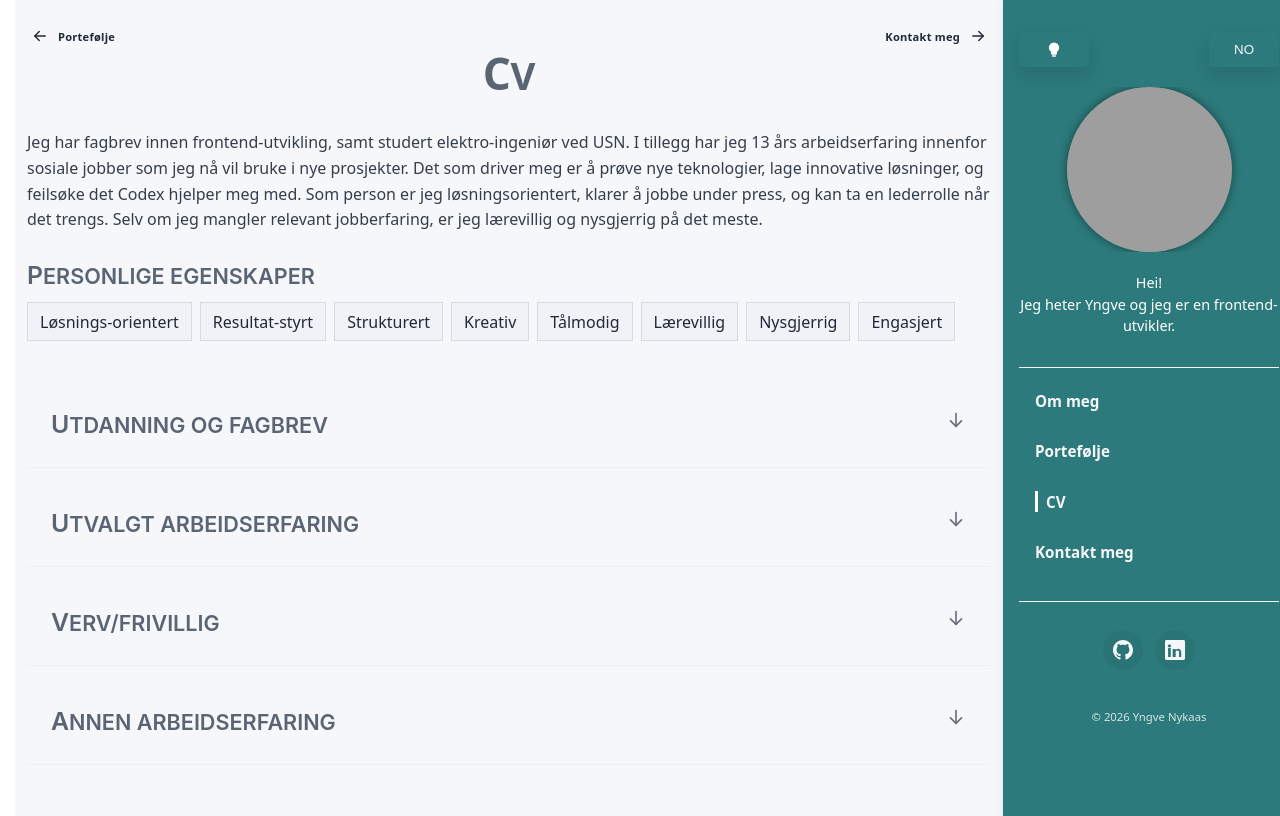
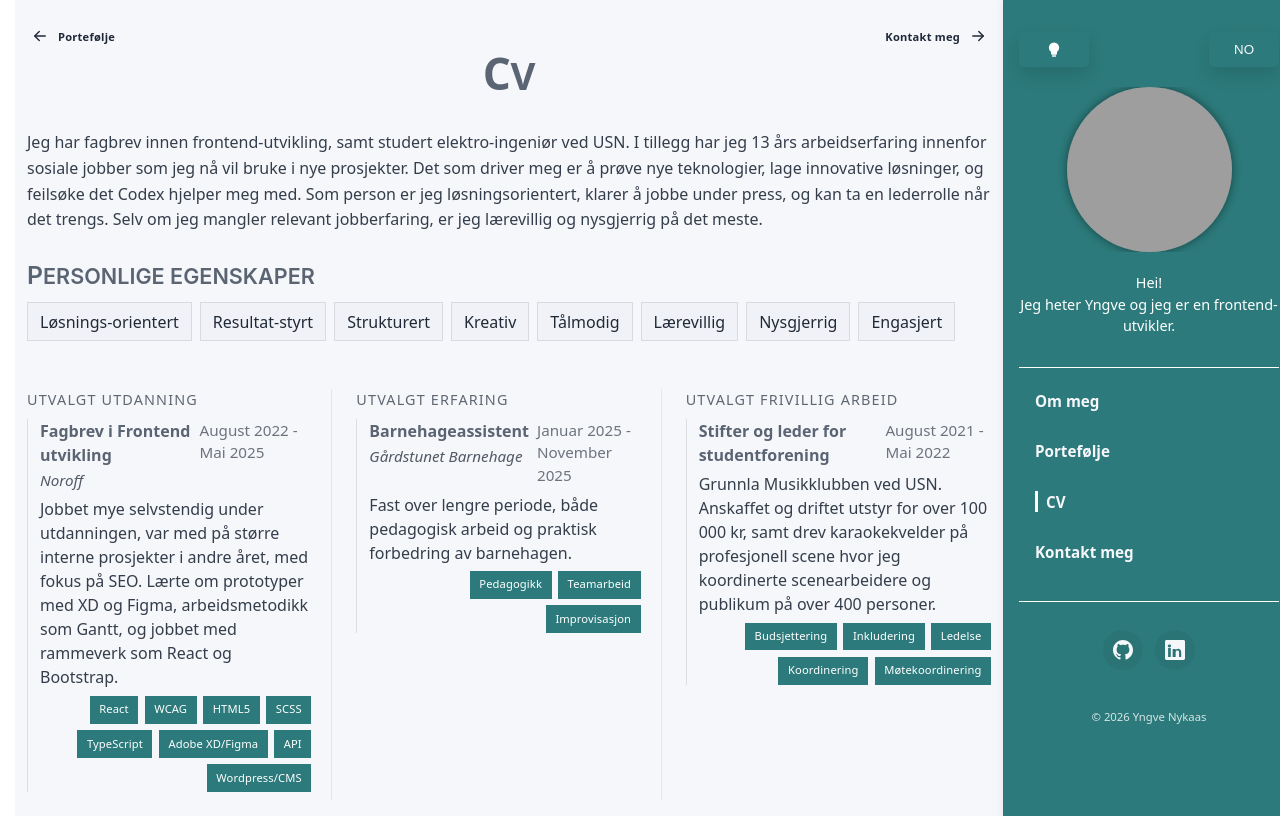
Before and after one commit to YngvN/YngvN.github.io, a React (Vite) app: page /#about in a window 1280 px wide. Both pictures are taken after a click on the button "CV". Built offline with nearby package versions, Linux system fonts and the light colour scheme; grey boxes are pictures that could not be loaded.

Commit message:
Cleaned resume

```diff
--- a/src/pages/about/about.tsx
+++ b/src/pages/about/about.tsx
@@ -89,10 +89,17 @@ const About: React.FC<AboutProps> = ({ language, onNavigate }) => {
     };
 
     const toggleSection = (id: CategoryId) => {
-        setOpenSections((prev) => ({
-            ...prev,
-            [id]: !prev[id],
-        }));
+        setOpenSections((prev) => {
+            const nextState = (Object.keys(prev) as CategoryId[]).reduce(
+                (acc, key) => ({
+                    ...acc,
+                    [key]: false,
+                }),
+                {} as Record<CategoryId, boolean>,
+            );
+            nextState[id] = !prev[id];
+            return nextState;
+        });
     };
 
     const renderCategoryContent = (id: CategoryId) => {
--- a/src/pages/resume/resume.copy.json
+++ b/src/pages/resume/resume.copy.json
@@ -32,7 +32,11 @@
     "sections": [
       {
         "id": "education",
-        "title": "EDUCATION",
+        "title": "OTHER EDUCATION",
+        "chosenTitle": "Chosen Education",
+        "chosenItemIds": [
+          "fe-vocational"
+        ],
         "items": [
           {
             "id": "fe-vocational",
@@ -85,6 +89,10 @@
       {
         "id": "work",
         "title": "CHOSEN EXPERIENCE",
+        "chosenTitle": "Chosen Experience",
+        "chosenItemIds": [
+          "gardstunet"
+        ],
         "items": [
           {
             "id": "gardstunet",
@@ -111,7 +119,11 @@
       },
       {
         "id": "other",
-        "title": "VOLUNTARY WORK",
+        "title": "OTHER VOLUNTARY WORK",
+        "chosenTitle": "Chosen Volunteering",
+        "chosenItemIds": [
+          "musikklubb"
+        ],
         "items": [
           {
             "id": "fadder",
@@ -283,7 +295,11 @@
     "sections": [
       {
         "id": "education",
-        "title": "UTDANNING OG FAGBREV",
+        "title": "ANNEN UTDANNING",
+        "chosenTitle": "Utvalgt utdanning",
+        "chosenItemIds": [
+          "fe-vocational"
+        ],
         "items": [
           {
             "id": "fe-vocational",
@@ -324,11 +340,11 @@
             "end": "Februar 2017",
             "description": "Pedagogikk og didaktikk, samspill og prosjektarbeid som konserter og produksjoner.",
             "skills": [
-              "Cooporation",
-              "Pedagogy",
-              "Didactics",
+              "Samarbeid",
+              "Pedagogikk",
+              "Didaktikk",
               "Logic Pro X",
-              "Various Instruments"
+              "Ulike instrumenter"
             ]
           }
         ]
@@ -336,6 +352,10 @@
       {
         "id": "work",
         "title": "UTVALGT ARBEIDSERFARING",
+        "chosenTitle": "Utvalgt erfaring",
+        "chosenItemIds": [
+          "gardstunet"
+        ],
         "items": [
           {
             "id": "gardstunet",
@@ -345,16 +365,20 @@
             "end": "November 2025",
             "description": "Fast over lengre periode, både pedagogisk arbeid og praktisk forbedring av barnehagen.",
             "skills": [
-              "Pedagogy",
-              "Teamwork",
-              "Improvisation"
+              "Pedagogikk",
+              "Teamarbeid",
+              "Improvisasjon"
             ]
           }
         ]
       },
       {
         "id": "other",
-        "title": "VERV/FRIVILLIG",
+        "title": "ANNET FRIVILLIG ARBEID",
+        "chosenTitle": "Utvalgt frivillig arbeid",
+        "chosenItemIds": [
+          "musikklubb"
+        ],
         "items": [
           {
             "id": "fadder",
@@ -377,11 +401,11 @@
             "end": "Mai 2022",
             "description": "Grunnla Musikklubben ved USN. Anskaffet og driftet utstyr for over 100 000 kr, samt drev karaokekvelder på profesjonell scene hvor jeg koordinerte scenearbeidere og publikum på over 400 personer.",
             "skills": [
-              "Budgeting",
+              "Budsjettering",
               "Inkludering",
-              "Leadership",
-              "Coordination",
-              "Møte-koordinering"
+              "Ledelse",
+              "Koordinering",
+              "Møtekoordinering"
             ]
           },
           {
--- a/src/pages/resume/resume.scss
+++ b/src/pages/resume/resume.scss
@@ -51,6 +51,25 @@
 .resume-section__title::first-letter {
     font-size: 1.15em;
     font-weight: fonts.$font-weight-bold;
+}
+
+.resume-section__chosen-title {
+    margin: 0 0 0.5rem;
+    font-size: 0.9rem;
+    letter-spacing: 0.08em;
+    text-transform: uppercase;
+    color: rgba(colors.color('text'), 0.7);
+}
+
+.resume__chosen {
+    display: grid;
+    gap: 1.5rem;
+    margin: 1.5rem 0;
+}
+
+.resume__chosen-block {
+    padding: 0.5rem 0 0.75rem;
+    border-bottom: 1px solid rgba(colors.color('text'), 0.08);
 }
 
 .resume-group {
@@ -144,6 +163,23 @@
     }
 }
 
+@media (min-width: 900px) {
+    .resume__chosen {
+        grid-template-columns: repeat(3, minmax(0, 1fr));
+    }
+
+    .resume__chosen-block {
+        border-bottom: none;
+        border-right: 1px solid rgba(colors.color('text'), 0.08);
+        padding: 0 1.25rem 0.5rem 0;
+    }
+
+    .resume__chosen-block:last-child {
+        border-right: none;
+        padding-right: 0;
+    }
+}
+
 .resume-divider {
     height: 1px;
     background: rgba(colors.color('text'), 0.08);
@@ -202,6 +238,21 @@ body[data-theme='dark'] {
         color: rgba(colors.color-dark('text'), 0.8);
     }
 
+    .resume-section__chosen-title {
+        color: rgba(colors.color-dark('text'), 0.7);
+    }
+
+    .resume__chosen-block {
+        border-bottom: 1px solid rgba(colors.color-dark('text'), 0.14);
+    }
+
+    @media (min-width: 900px) {
+        .resume__chosen-block {
+            border-bottom: none;
+            border-right: 1px solid rgba(colors.color-dark('text'), 0.14);
+        }
+    }
+
     .resume-divider {
         background: rgba(colors.color-dark('text'), 0.16);
     }
--- a/src/pages/resume/resume.tsx
+++ b/src/pages/resume/resume.tsx
@@ -27,6 +27,8 @@ type ResumeItem = {
 type ResumeSection = {
     id: string;
     title: string;
+    chosenTitle?: string;
+    chosenItemIds?: string[];
     items: ResumeItem[];
 };
 
@@ -57,10 +59,17 @@ const Resume: React.FC<ResumeProps> = ({ language, onNavigate }) => {
     );
 
     const toggleSection = (id: string) => {
-        setOpenSections((prev) => ({
-            ...prev,
-            [id]: !prev[id],
-        }));
+        setOpenSections((prev) => {
+            const nextState = Object.keys(prev).reduce(
+                (acc, key) => ({
+                    ...acc,
+                    [key]: false,
+                }),
+                {} as Record<string, boolean>,
+            );
+            nextState[id] = !prev[id];
+            return nextState;
+        });
     };
 
     const handleSectionClick = (id: string) => {
@@ -68,6 +77,53 @@ const Resume: React.FC<ResumeProps> = ({ language, onNavigate }) => {
             toggleSection(id);
         }
     };
+
+    const renderSectionItems = (items: ResumeItem[]) => (
+        <div className="resume-section__list">
+            {items.map(({ id: itemId, title: itemTitle, institution, start, end, description, skills }) => (
+                <article key={itemId} className="resume-card">
+                    <div className="resume-card__header">
+                        <div className="resume-card__title-group">
+                            <div className="resume-card__title">{itemTitle}</div>
+                            {institution && <div className="resume-card__institution">{institution}</div>}
+                        </div>
+                        <div className="resume-card__dates">
+                            {start} - {end}
+                        </div>
+                    </div>
+                    {description && <p className="resume-card__description">{description}</p>}
+                    {skills && (
+                        <ul className="resume-card__skills">
+                            {skills.map((skill) => (
+                                <li key={skill} className="resume-card__skill">
+                                    {skill}
+                                </li>
+                            ))}
+                        </ul>
+                    )}
+                </article>
+            ))}
+        </div>
+    );
+
+    const chosenBlocks = sections
+        .map(({ id, chosenTitle, chosenItemIds, items }) => {
+            const chosenIds = chosenItemIds ?? [];
+            const chosenItems = chosenIds.length > 0 ? items.filter((item) => chosenIds.includes(item.id)) : [];
+
+            if (chosenItems.length === 0 || !chosenTitle) {
+                return null;
+            }
+
+            return {
+                id,
+                chosenTitle,
+                items: chosenItems,
+            };
+        })
+        .filter((block): block is { id: string; chosenTitle: string; items: ResumeItem[] } => Boolean(block));
+
+    const dropdownSections = sections.filter(({ id }) => !(language === 'no' && id === 'work'));
 
     return (
         <>
@@ -100,9 +156,23 @@ const Resume: React.FC<ResumeProps> = ({ language, onNavigate }) => {
                     </div>
                 </div>
 
+                {chosenBlocks.length > 0 ? (
+                    <div className="resume__chosen">
+                        {chosenBlocks.map(({ id, chosenTitle, items }) => (
+                            <div key={id} className="resume__chosen-block">
+                                <div className="resume-section__chosen-title">{chosenTitle}</div>
+                                {renderSectionItems(items)}
+                            </div>
+                        ))}
+                    </div>
+                ) : null}
+
                 <DropdownContainer className="resume__sections">
-                    {sections.map(({ id, title, items }) => {
+                    {dropdownSections.map(({ id, title, chosenItemIds, items }) => {
                         const isOpen = openSections[id];
+                        const chosenIds = chosenItemIds ?? [];
+                        const remainingItems =
+                            chosenIds.length > 0 ? items.filter((item) => !chosenIds.includes(item.id)) : items;
 
                         return (
                             <section
@@ -133,35 +203,7 @@ const Resume: React.FC<ResumeProps> = ({ language, onNavigate }) => {
                                     className={`dropdown-content${isOpen ? ' expanded' : ''}`}
                                     aria-live="polite"
                                 >
-                                    <div className="resume-section__list">
-                                        {items.map(
-                                            ({ id: itemId, title: itemTitle, institution, start, end, description, skills }) => (
-                                                <article key={itemId} className="resume-card">
-                                                    <div className="resume-card__header">
-                                                        <div className="resume-card__title-group">
-                                                            <div className="resume-card__title">{itemTitle}</div>
-                                                            {institution && (
-                                                                <div className="resume-card__institution">{institution}</div>
-                                                            )}
-                                                        </div>
-                                                        <div className="resume-card__dates">
-                                                            {start} - {end}
-                                                        </div>
-                                                    </div>
-                                                    {description && <p className="resume-card__description">{description}</p>}
-                                                    {skills && (
-                                                        <ul className="resume-card__skills">
-                                                            {skills.map((skill) => (
-                                                                <li key={skill} className="resume-card__skill">
-                                                                    {skill}
-                                                                </li>
-                                                            ))}
-                                                        </ul>
-                                                    )}
-                                                </article>
-                                            ),
-                                        )}
-                                    </div>
+                                    {renderSectionItems(remainingItems)}
                                 </div>
                             </section>
                         );
```
